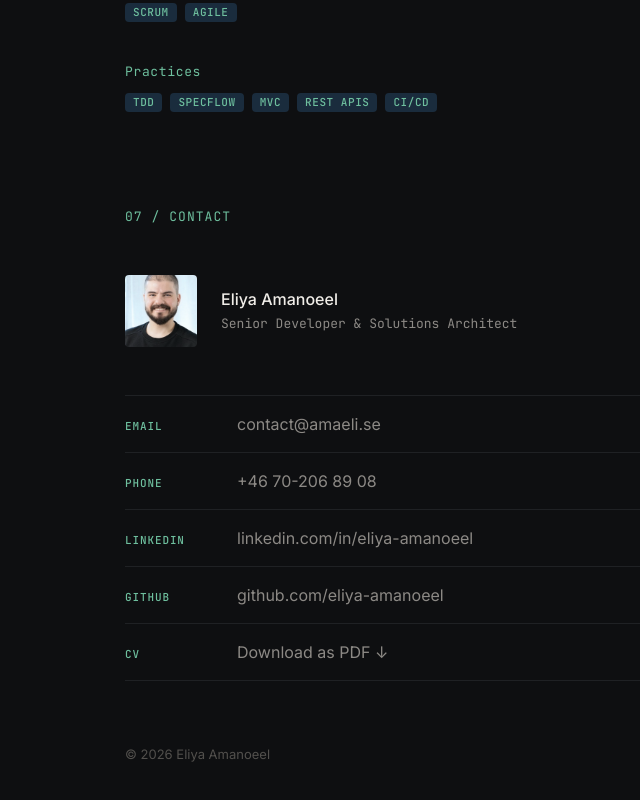
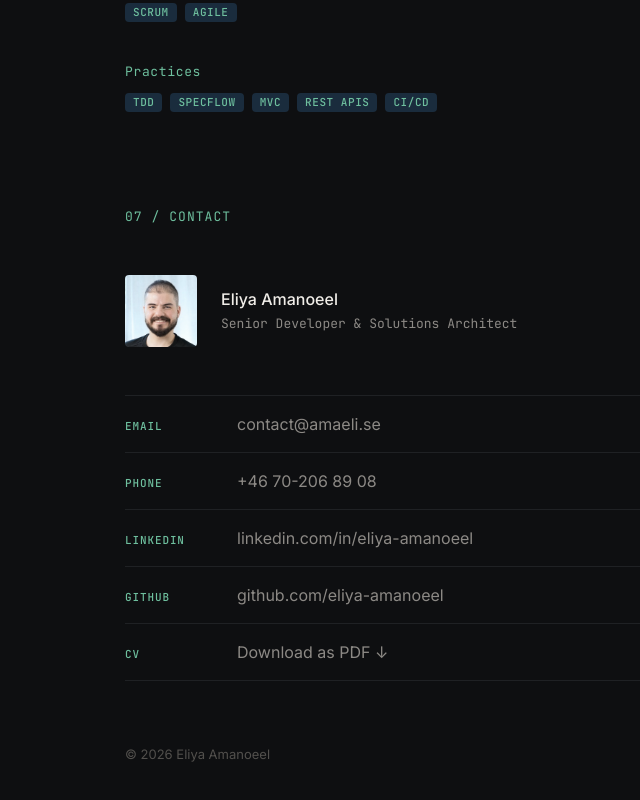
Before and after one commit to eliya-amanoeel/amaeli, a React (Vite) app: page / in a window 1280 px wide. Shown: the part 5521-6321 px from the top of the page, without its empty margins (155-795 px from the left). Built offline with nearby package versions, Linux system fonts and the light colour scheme.

Commit message:
fixed image cropping

```diff
--- a/src/app/components/Contact.tsx
+++ b/src/app/components/Contact.tsx
@@ -56,7 +56,7 @@ export function Contact() {
           <ImageWithFallback
             src={photo}
             alt="Eliya Amanoeel"
-            style={{ width: "72px", height: "72px", objectFit: "cover", borderRadius: "4px", filter: "grayscale(20%)", flexShrink: 0 }}
+            style={{ width: "72px", height: "72px", objectFit: "cover", objectPosition: "50% 15%", borderRadius: "4px", filter: "grayscale(20%)", flexShrink: 0 }}
           />
           <div>
             <p style={{ fontFamily: "Inter, sans-serif", fontSize: "16px", fontWeight: 500, color: "#F0EDE8", margin: 0, lineHeight: 1.4 }}>
```
